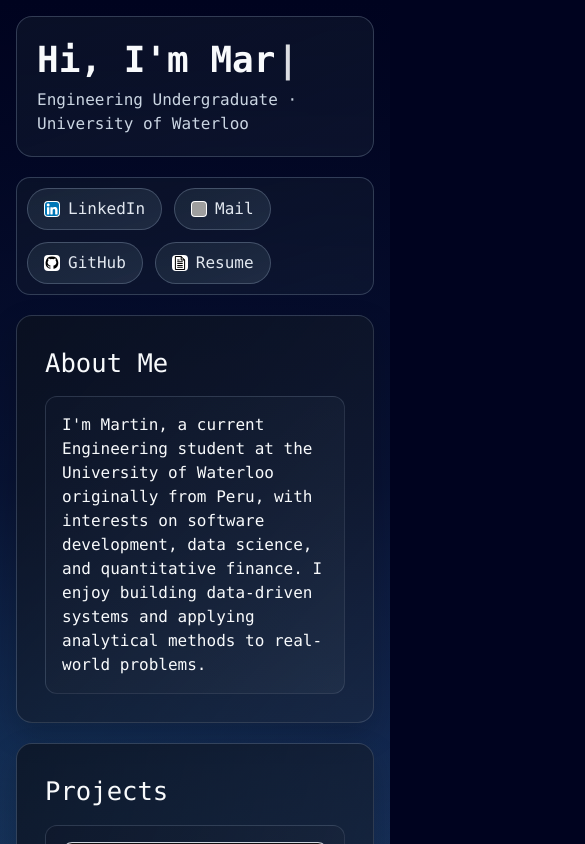
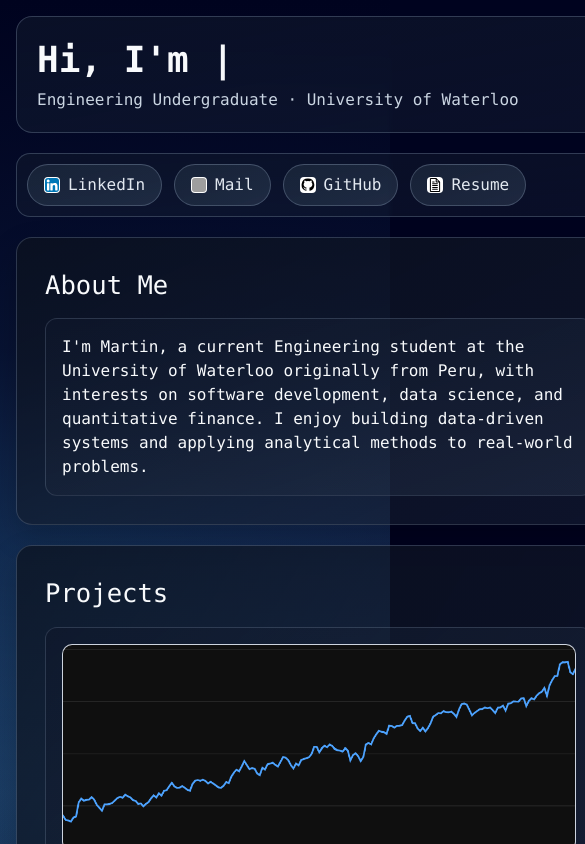
Before and after one commit to Martins26/Martin-Silva-Diaz-Personal-Website, a React (Vite) app: page / in a window 390 px wide. Shown: the top 844 px of the page, 585 px wide, since content can reach past the window. Built offline with nearby package versions, Linux system fonts and the light colour scheme; grey boxes are pictures that could not be loaded.

Commit message:
Fix typewriter title height on mobile

```diff
--- a/src/components/LoopTypewriter.tsx
+++ b/src/components/LoopTypewriter.tsx
@@ -24,6 +24,10 @@
   const [phraseIndex, setPhraseIndex] = useState(0);
   const [charIndex, setCharIndex] = useState(0);
   const [isDeleting, setIsDeleting] = useState(false);
+  const longestPhrase = useMemo(
+    () => safePhrases.reduce((longest, phrase) => (phrase.length > longest.length ? phrase : longest), ""),
+    [safePhrases],
+  );
 
   const activePhrase = safePhrases[phraseIndex] ?? "";
 
@@ -70,9 +74,15 @@
   const renderedText = activePhrase.slice(0, charIndex);
 
   return (
-    <span className={className} aria-live="polite">
-      {safePhrases.length > 0 ? renderedText : ""}
-      {cursor ? <span className="ml-0.5 inline-block animate-pulse">|</span> : null}
+    <span className={`relative inline-grid align-top ${className ?? ""}`} aria-live="polite">
+      <span className="invisible col-start-1 row-start-1 whitespace-pre">
+        {longestPhrase}
+        {cursor ? "|" : ""}
+      </span>
+      <span className="col-start-1 row-start-1 whitespace-pre">
+        {safePhrases.length > 0 ? renderedText : ""}
+        {cursor ? <span className="ml-0.5 inline-block animate-pulse">|</span> : null}
+      </span>
     </span>
   );
 }
```
